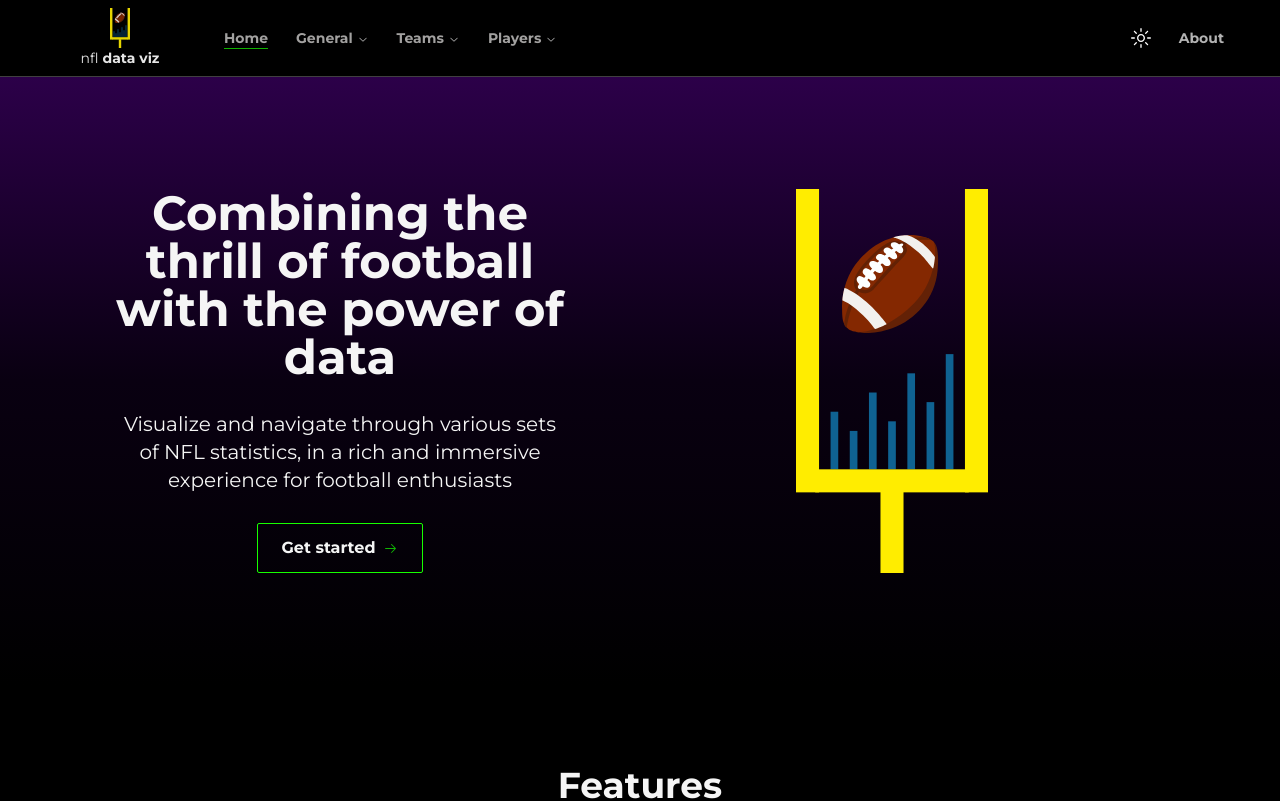
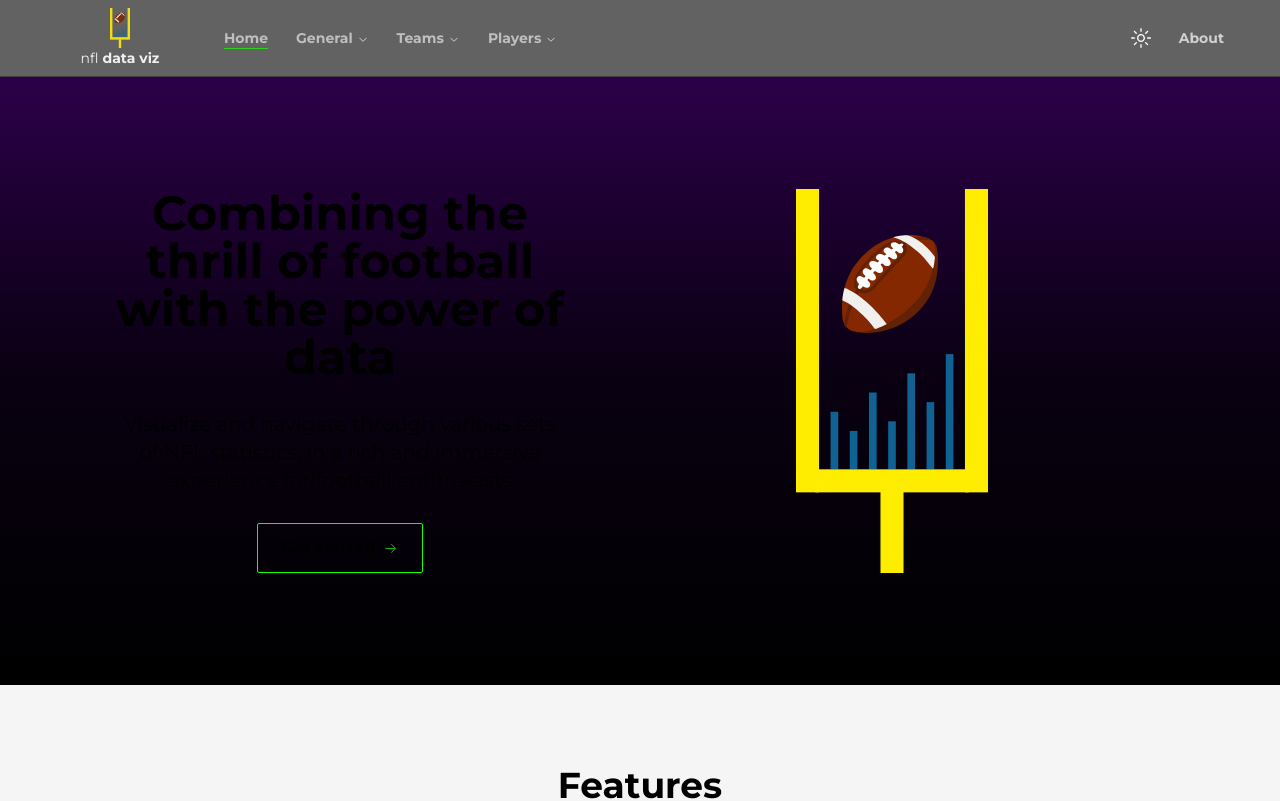
Before and after one commit to gama-gabriel/nfl-data-viz, a Next.js app: page / in a window 1280 px wide. Shown: the top 801 px of the page. Built offline with nearby package versions, Linux system fonts and the light colour scheme.

Commit message:
added theme provider to layout

```diff
--- a/src/app/layout.tsx
+++ b/src/app/layout.tsx
@@ -1,28 +1,30 @@
-import type { Metadata } from 'next'
-import { Inter, Montserrat } from 'next/font/google'
-import './globals.css'
-import NavBar from './components/NavBar';
+import type { Metadata } from "next";
+import { Inter, Montserrat } from "next/font/google";
+import "./globals.css";
+import NavBar from "./components/NavBar";
+import Providers from "./providers";
 
-
-const inter = Inter({ subsets: ['latin'] })
-const montserrat = Montserrat({ subsets: ['latin'] })
+const inter = Inter({ subsets: ["latin"] });
+const montserrat = Montserrat({ subsets: ["latin"] });
 
 export const metadata: Metadata = {
-  title: 'NFL data viz',
-  description: 'Generated by create next app',
-}
+  title: "NFL data viz",
+  description: "Generated by create next app",
+};
 
 export default function RootLayout({
   children,
 }: {
-  children: React.ReactNode
+  children: React.ReactNode;
 }) {
   return (
-    <html lang="en">
-      <body className={montserrat.className}>
-       <NavBar></NavBar>
-        {children}
+    <html lang="en" suppressHydrationWarning>
+      <body className={`${montserrat.className} dark:bg-black dark:text-neutral-50 bg-neutral-100 text-black`}>
+        <Providers>
+          <NavBar></NavBar>
+          {children}
+        </Providers>
       </body>
     </html>
-  )
+  );
 }
```
